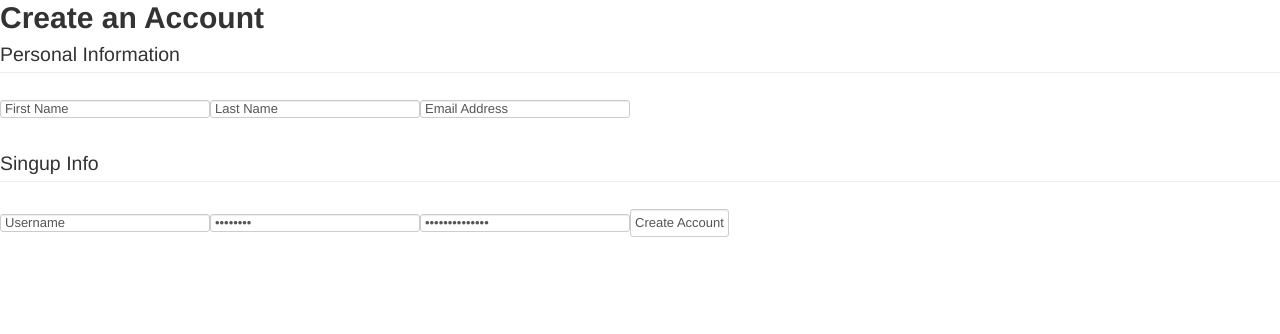
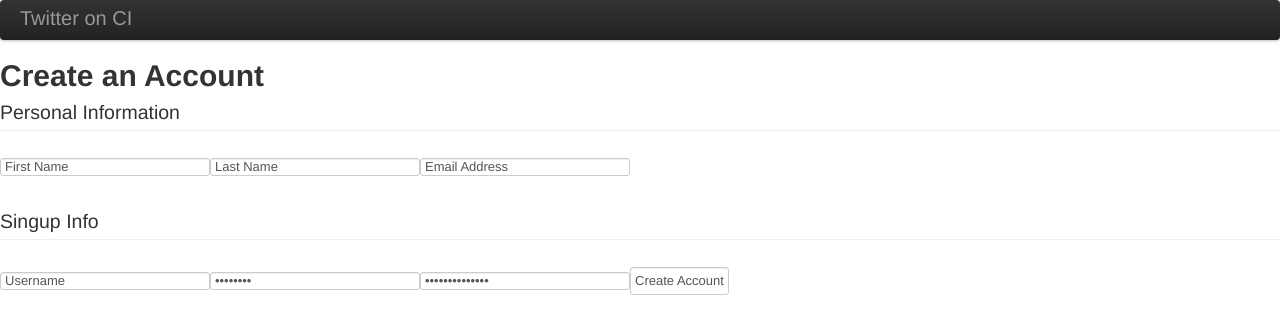
Before and after one commit to Bidon15/Twitter-on-CI, a CodeIgniter app: page /twitter/index.php/sessions/signup in a window 1280 px wide. Shown: the top 334 px of the page. Run offline with CodeIgniter, Linux system fonts and the light colour scheme.

Commit message:
Finished the functionality of the site. Working on styling

```diff
--- a/application/views/includes/header.php
+++ b/application/views/includes/header.php
@@ -5,4 +5,11 @@
 
 </head>
 <body>
+<div class="navbar">
+    <div class="navbar-inner">
+        <div class="container">
+            <a class="brand" href="sessions/signin">Twitter on CI</a>
+        </div>
+    </div>
+</div>
 <?php //echo anchor('sessions/signout','Sign Out')?>
```
Also changed, not shown: application/views/sessions/signin_form.php (+4 -4 lines).
